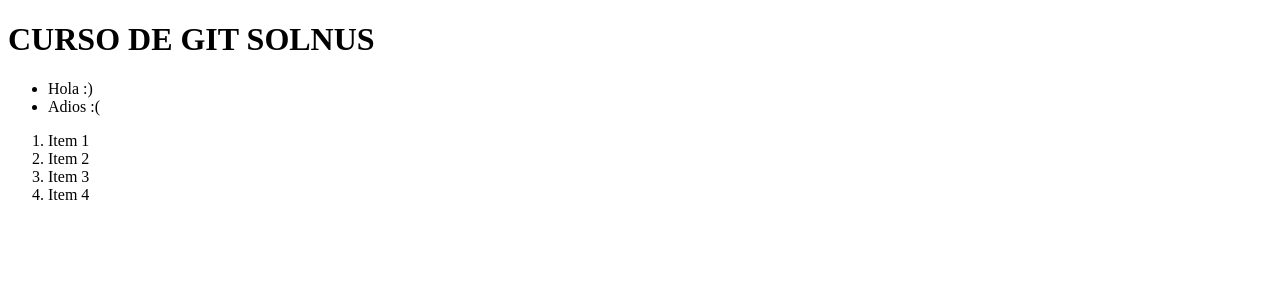
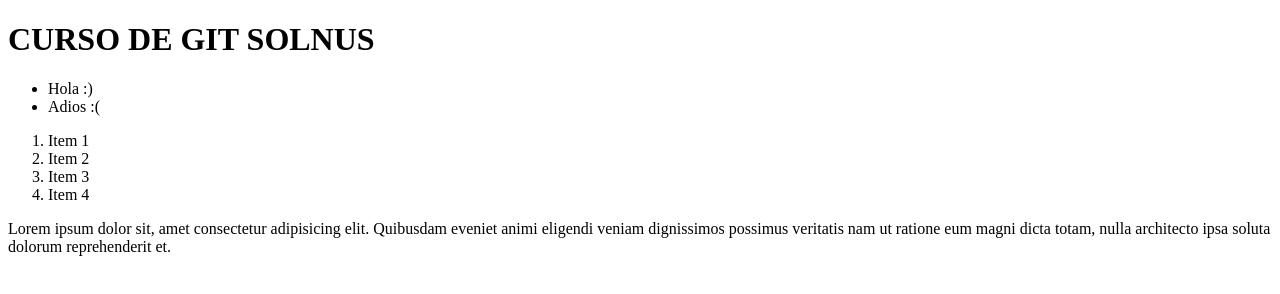
Before and after one commit to solnustec/git-test-2, a plain HTML site: page index.html in a window 1280 px wide. Drawn offline with Linux system fonts and the light colour scheme.

Commit message:
:ambulance: hotfix of my code

```diff
--- a/index.html
+++ b/index.html
@@ -17,5 +17,8 @@
         <li>Item 3</li>
         <li>Item 4</li>
     </ol>
+    <aside>
+        Lorem ipsum dolor sit, amet consectetur adipisicing elit. Quibusdam eveniet animi eligendi veniam dignissimos possimus veritatis nam ut ratione eum magni dicta totam, nulla architecto ipsa soluta dolorum reprehenderit et.
+    </aside>
 </body>
 </html>
```
